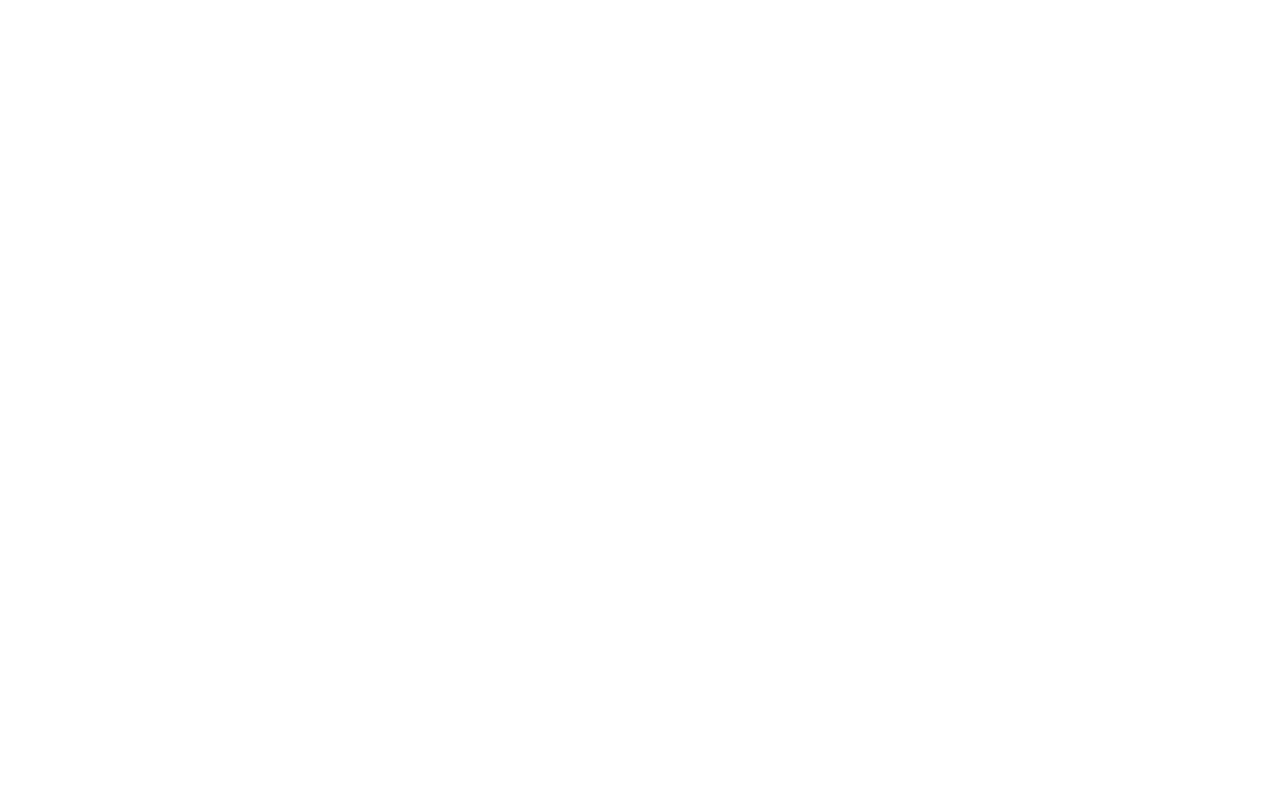
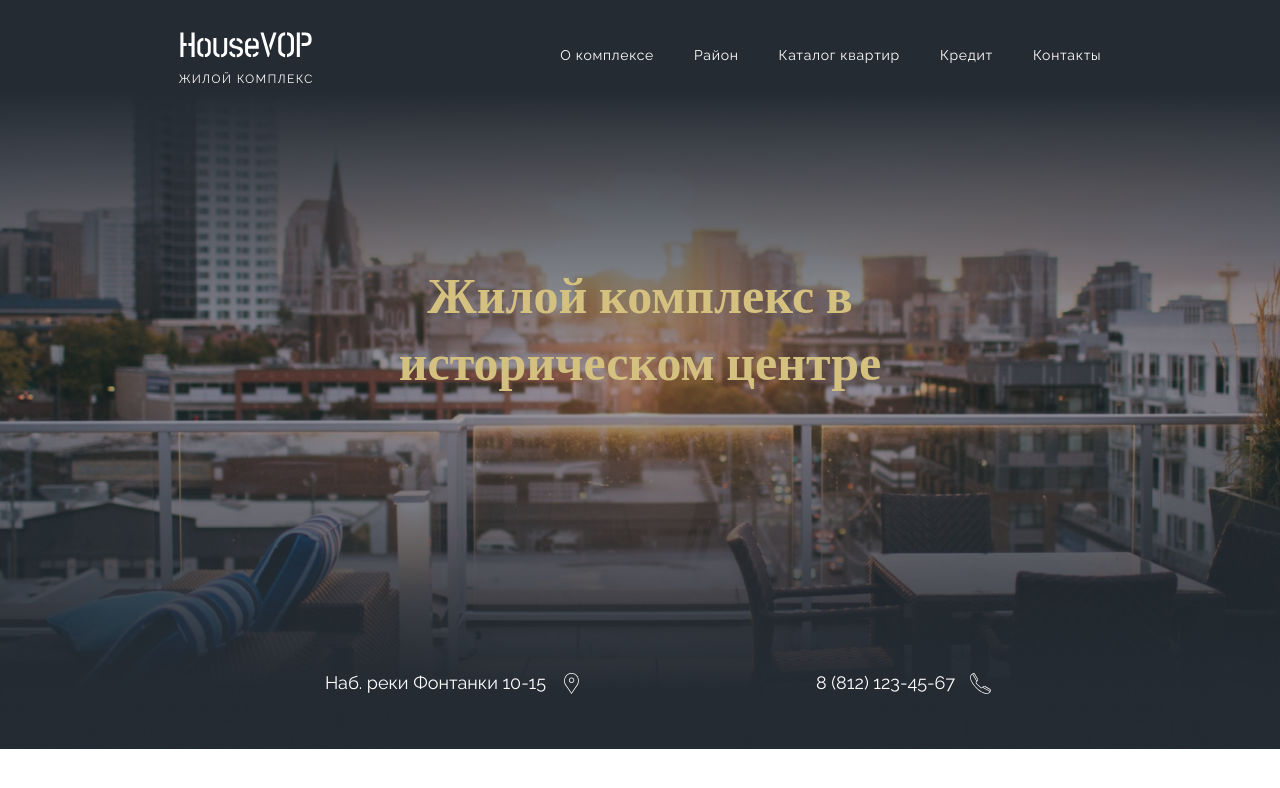
Before and after one commit to veles87/house_vop, a website: page app/index.html in a window 1280 px wide. Drawn offline with nearby package versions, Linux system fonts and the light colour scheme.

Commit message:
first screen done

```diff
--- a/app/index.html
+++ b/app/index.html
@@ -2,13 +2,53 @@
 <html lang="en">
 <head>
     <meta charset="UTF-8">
-    <meta http-equiv="X-UA-Compatible" content="IE=edge">
     <meta name="viewport" content="width=device-width, initial-scale=1.0">
-    <title>Document</title>
+    <meta http-equiv="X-UA-Compatible" content="ie=edge">
+    <title>HouseVOP</title>
+    <link rel="preconnect" href="https://fonts.googleapis.com">
+    <link href="https://fonts.googleapis.com/css2?family=Playfair+Display:wght@700&family=Raleway:wght@400;700&family=Roboto:wght@300&display=swap" rel="stylesheet">
+    <link rel="preconnect" href="https://fonts.gstatic.com" crossorigin>
+    <link
+    rel="stylesheet"
+    href="https://cdnjs.cloudflare.com/ajax/libs/animate.css/4.1.1/animate.min.css"/>
     <link rel="stylesheet" href="css/style.min.css">
 </head>
 <body>
-
+    <header class="header">
+        <div class="container">
+            <div class="header__inner">
+                <a class="header__logo" href="">
+                    <img src="./images/svg/first-screen__logo.svg" alt="">
+                </a>
+                <nav class="header-menu">
+                    <ul class="header-menu__list">
+                        <li class="header-menu__item">
+                            <a class="header-menu__link" href="#">О комплексе</a>
+                        </li>
+                        <li class="header-menu__item">
+                            <a class="header-menu__link" href="#">Район</a>
+                        </li>
+                        <li class="header-menu__item">
+                            <a class="header-menu__link" href="#">Каталог квартир</a>
+                        </li>
+                        <li class="header-menu__item">
+                            <a class="header-menu__link" href="#">Кредит</a>
+                        </li>
+                        <li class="header-menu__item">
+                            <a class="header-menu__link" href="#">Контакты</a>
+                        </li>
+                    </ul>
+                </nav>
+            </div>
+            <div class="header__title">
+                <h1 class="title">Жилой комплекс в историческом центре</h1>
+            </div>
+            <div class="header__info">
+                <a href="#" class="header__adress">Наб. реки Фонтанки 10-15</a>
+                <a class="header__phone" href="tel:88121234567">8 (812) 123-45-67</a>
+            </div>
+        </div>
+    </header>
     <script src="js/main.min.js"></script>
 </body>
 </html>
--- /dev/null
+++ b/app/scss/_default.scss
@@ -0,0 +1,55 @@
+//Сбрасываем стили
+
+html{
+    box-sizing: border-box;
+    scroll-behavior: smooth;
+}
+
+body{
+    margin: 0;
+    min-width: 320px;
+    overflow-x: hidden;
+    position: relative;
+}
+
+*,
+*::before,
+*::after{
+    box-sizing: inherit;
+}
+
+.container{
+    max-width: 1200px;
+    padding: 0 15px;
+    margin: 0 auto;
+}
+
+h1,
+h2,
+h3,
+h4,
+h5,
+h6{
+    margin: 0px;
+    padding: 0;
+    font-size: inherit;
+}
+
+p{
+    margin: 0;
+    padding: 0;
+}
+
+ul,
+ol,
+li{
+	margin: 0px;
+	padding: 0px;
+	text-decoration: none;
+	list-style: none;
+}
+
+a{
+    text-decoration: none;
+    color: inherit;
+}
--- /dev/null
+++ b/app/scss/_header.scss
@@ -0,0 +1,108 @@
+.header {
+    background-image: url(../images/bg/bg-1.png);
+    background-position: top center;
+    background-repeat: no-repeat;
+    background-size: cover;
+    &__inner {
+        display: flex;
+        justify-content: space-around;
+        align-items: center;
+        padding-top: 20px;
+    }
+
+    &__logo {
+    }
+
+    &__title {
+            display: flex;
+            flex-direction: column;
+            text-align: center;
+            align-items: center;
+            max-width: 560px;
+            margin-left: auto;
+            margin-right: auto;
+    }
+
+    &__info {
+        display: flex;
+        justify-content: space-evenly;
+        padding-bottom: 55px;
+    }
+
+    &__adress {
+        font-family: 'Raleway';
+        font-style: normal;
+        font-weight: 400;
+        font-size: 18px;
+        line-height: 116%;
+        text-align: center;
+        color: #FFFFFF;
+    }
+    &__adress::after{
+        content: "";
+        position: absolute;
+        margin-left: 15px;
+        width: 21px;
+        height: 21px;
+        background-image: url(../images/svg/geo-tags.svg);
+    }
+
+    &__phone {
+        font-family: 'Raleway';
+        font-style: normal;
+        font-weight: 400;
+        font-size: 18px;
+        line-height: 116%;
+        text-align: center;
+        color: #FFFFFF;
+    }
+    &__phone::after{
+        content: "";
+        position: absolute;
+        margin-left: 15px;
+        width: 21px;
+        height: 21px;
+        background-image: url(../images/svg/phone.svg);
+    }
+}
+
+.header-menu {
+
+    &__list {
+        display: flex;
+        justify-content: space-between;
+
+        font-family: 'Raleway';
+        font-weight: 400;
+        font-size: 14px;
+        line-height: 16px;
+        letter-spacing: 0.05em;
+        font-style: normal;
+        color: #FFFFFF;
+    }
+
+    &__item{
+    }
+
+    &__link {
+        &:hover{
+            font-size: 19px;
+            color: red;
+            transition: all 0.2s;
+        }
+    }
+}
+.title {
+    font-family: 'Playfair Display';
+    font-style: normal;
+    font-weight: 700;
+    font-size: 50px;
+    line-height: 133%;
+    text-align: center;
+    color: #D4C17F;
+    margin-top: 170px;
+    margin-bottom: 280px;
+}
+.header-menu__item + .header-menu__item{
+    padding-left: 40px;
+}
--- a/app/scss/style.scss
+++ b/app/scss/style.scss
@@ -0,0 +1,2 @@
+@import './default';
+@import './header';
```
Also changed, not shown: app/css/style.min.css, app/images/bg/bg-1.png (added), app/images/svg/first-screen__logo.svg (added), app/images/svg/geo-tags.svg (added), app/images/svg/phone.svg (added), app/scss/_default.css (added), app/scss/_header.css (added), app/scss/style.css, 1 other file.
